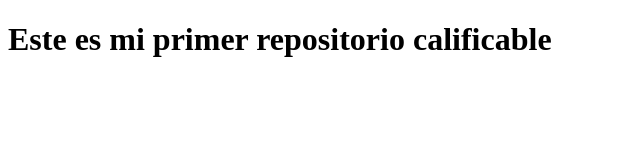
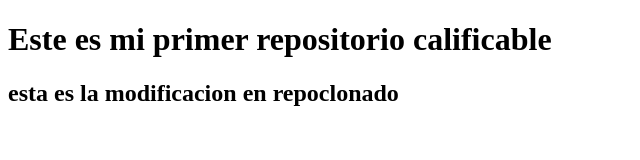
Before and after one commit to dahyanne/mi_proyecto, a plain HTML site: page index.html in a window 1280 px wide. Shown: the whole page, without its empty margins (0-640 px from the left). Drawn offline with Linux system fonts and the light colour scheme.

Commit message:
modificar archivo index.html

```diff
--- a/index.html
+++ b/index.html
@@ -7,5 +7,6 @@
 </head>
 <body>
     <h1>Este es mi primer repositorio calificable</h1>
+    <h2>esta es la modificacion en repoclonado</h2>
 </body>
 </html>
```
